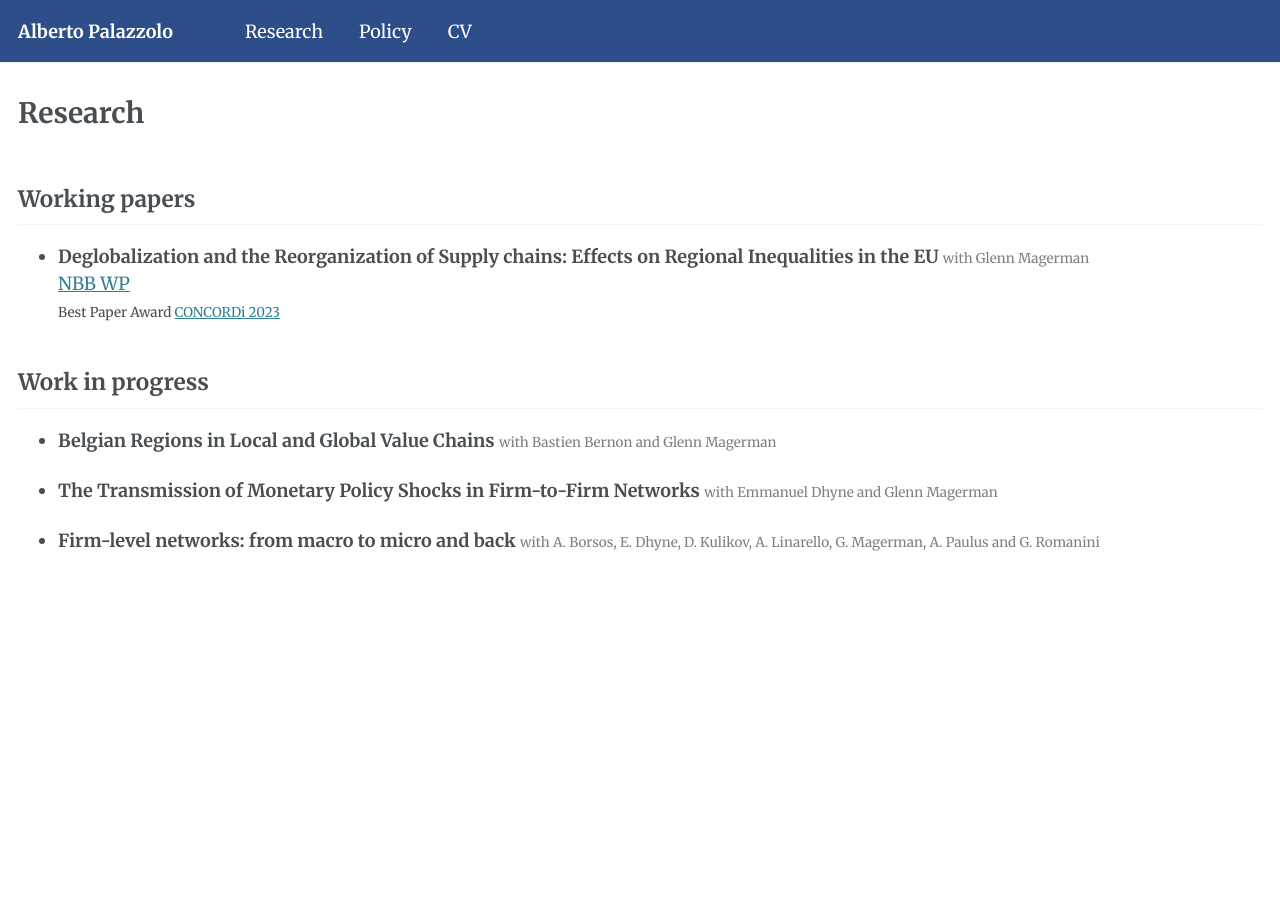
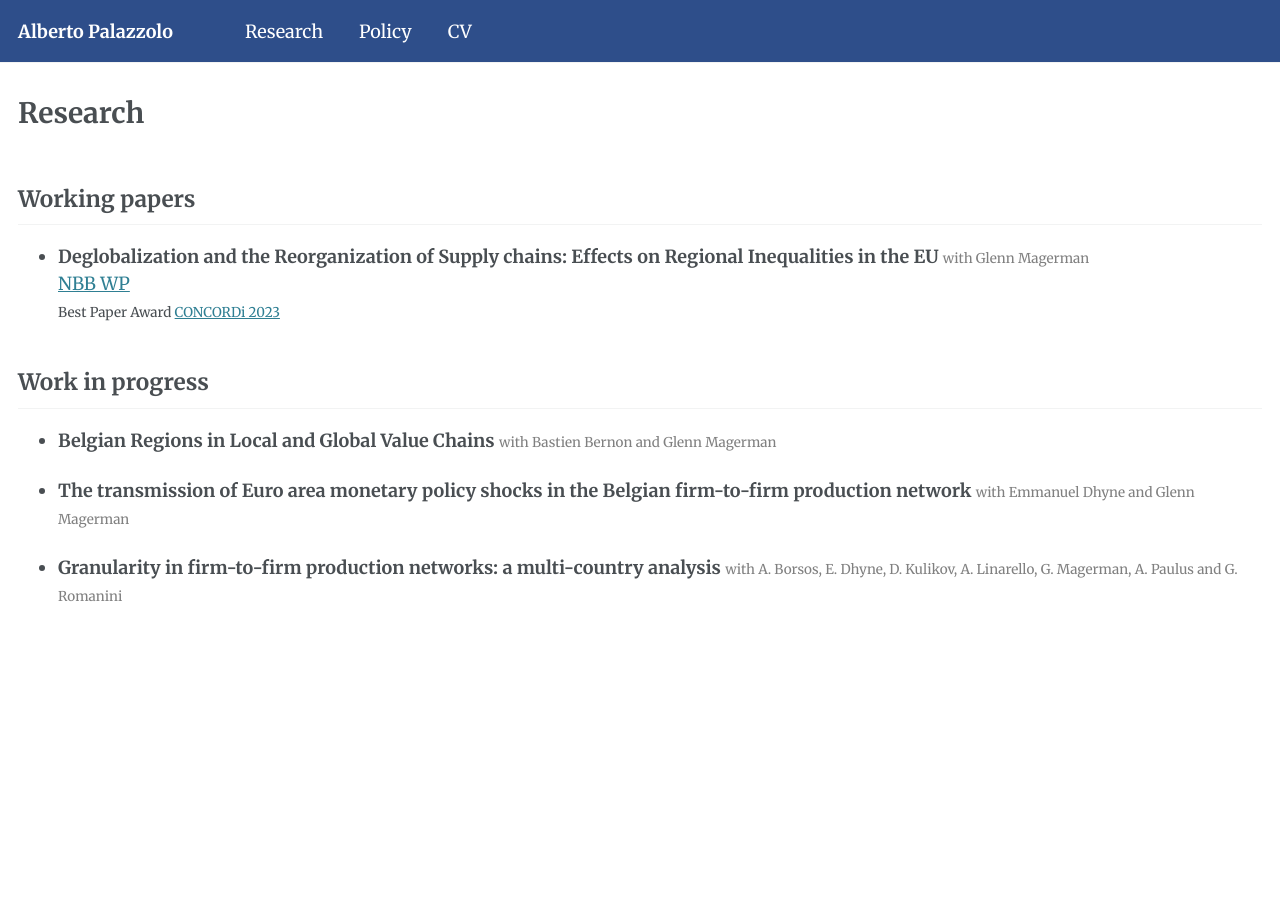
Before and after one commit to albepal/albepal.github.io, a Jekyll site: the page built from _pages/research.md, in a window 1280 px wide. Built offline with Jekyll 4.4.1, drawn with Linux system fonts in a browser that asks for light colours.

Commit message:
Center Follow button on mobile, update papers, and replace favicon
- Center the Follow button under the name on mobile view
- Add US 2025 tariffs paper to Policy section
- Rename monetary policy paper and firm-level networks paper in Research
- Replace favicon (Google search logo) with the site-logo.png design

https://claude.ai/code/session_01FGQrB5Wdh3LfPK8kknr6um

```diff
--- a/_includes/head/custom.html
+++ b/_includes/head/custom.html
@@ -2,11 +2,11 @@
 
 <!-- start custom head snippets -->
 
-<!-- favicon from https://commons.wikimedia.org/wiki/File:OOjs_UI_icon_academic-progressive.svg -->
+<!-- favicon from site-logo.png -->
 <link rel="apple-touch-icon" sizes="180x180" href="{{ base_path }}/images/apple-touch-icon-180x180.png"/>
-<link rel="icon" type="image/svg+xml" href="{{ base_path }}/images/favicon.svg"/>
 <link rel="icon" type="image/png" href="{{ base_path }}/images/favicon-32x32.png" sizes="32x32"/>
 <link rel="icon" type="image/png" href="{{ base_path }}/images/favicon-192x192.png" sizes="192x192"/>
+<link rel="icon" type="image/png" href="{{ base_path }}/images/favicon-512x512.png" sizes="512x512"/>
 <link rel="manifest" href="{{ base_path }}/images/manifest.json"/>
 <link rel="icon" href="/images/favicon.ico"/>
 <meta name="theme-color" content="#ffffff"/>
--- a/_pages/research.md
+++ b/_pages/research.md
@@ -14,6 +14,6 @@ redirect_from:
 ## Work in progress
 *  **Belgian Regions in Local and Global Value Chains** <small style="color: gray;">with Bastien Bernon and Glenn Magerman</small>
 
-* **The Transmission of Monetary Policy Shocks in Firm-to-Firm Networks** <small style="color: gray;">with Emmanuel Dhyne and Glenn Magerman</small>
+* **The transmission of Euro area monetary policy shocks in the Belgian firm-to-firm production network** <small style="color: gray;">with Emmanuel Dhyne and Glenn Magerman</small>
 
-* **Firm-level networks: from macro to micro and back** <small style="color: gray;">with A. Borsos, E. Dhyne, D. Kulikov, A. Linarello, G. Magerman, A. Paulus and G. Romanini</small>
+* **Granularity in firm-to-firm production networks: a multi-country analysis** <small style="color: gray;">with A. Borsos, E. Dhyne, D. Kulikov, A. Linarello, G. Magerman, A. Paulus and G. Romanini</small>
--- a/assets/css/custom.css
+++ b/assets/css/custom.css
@@ -64,6 +64,18 @@
   margin-top: 2em;
 }
 
+@media (max-width: 63.9375em) {
+  .author__urls-wrapper {
+    text-align: center;
+  }
+
+  .author__urls-wrapper button {
+    display: inline-block;
+    margin-left: auto;
+    margin-right: auto;
+  }
+}
+
 .author__content {
   font-size: 1em;
 }
```
Also changed, not shown: _pages/policy.md (+2 -0 lines), images/apple-touch-icon-180x180.png, images/favicon-192x192.png, images/favicon-32x32.png, images/favicon-512x512.png, images/favicon.ico.
